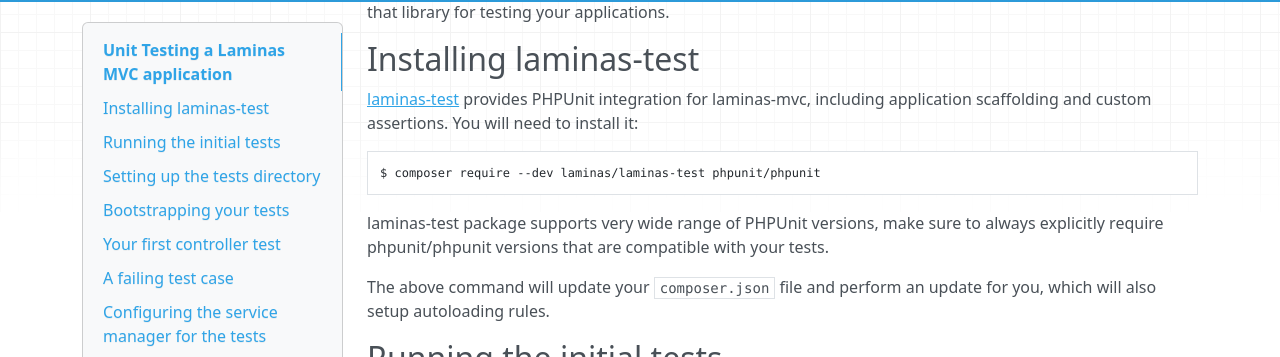
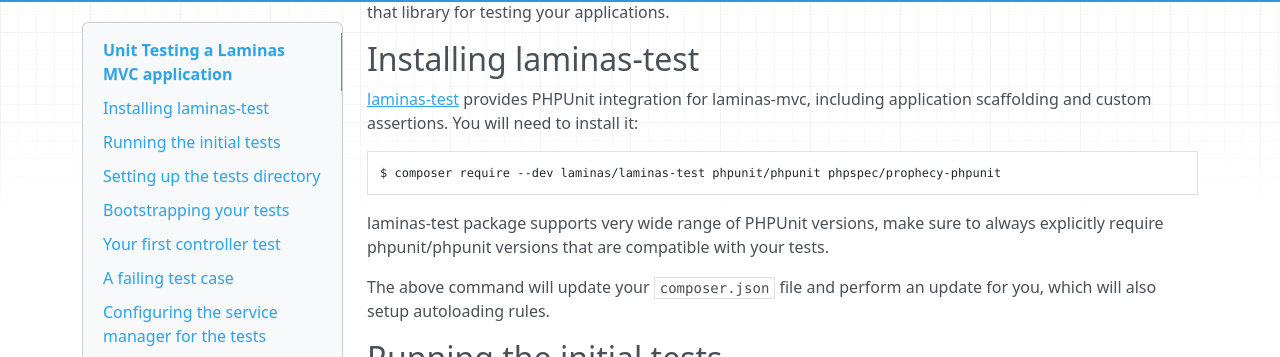
Before and after one commit to laminas/tutorials, an MkDocs documentation site: the page built from docs/book/unit-testing.md, in a window 1280 px wide and 900 px high, scrolled down 368 px. Shown: the part 94-451 px from the top of the window. Built offline with MkDocs 1.6.1, drawn with Linux system fonts in a browser that asks for light colours; nearby versions of some CDN libraries; some of the changed text lies outside the part shown.

Commit message:
Prophesize-PHPunit
The error message:

There was 1 warning:

1) AlbumTest\Controller\AlbumControllerTest::testIndexActionCanBeAccessed PHPUnit\Framework\Exception: This test uses TestCase::prophesize(), but phpspec/prophecy is not installed. Please run "composer require --dev phpspec/prophecy".

but not only phpspec/prophecy needed. We also need phpspec/prophecy-phpunit as error message shown bellow from the phpspec/prophecy that tell us that prophesize is deprecated and removed in PHPUnit 10.

There was 1 warning:

1) AlbumTest\Controller\AlbumControllerTest::testIndexActionCanBeAccessed PHPUnit\Framework\TestCase::prophesize() is deprecated and will be removed in PHPUnit 10. Please use the trait provided by phpspec/prophecy-phpunit.

so you will need phpspec/prophecy-phpunit.

As described in the https://github.com/phpspec/prophecy-phpunit/blob/master/README.md , to use the prophecy, you cannot just simply add:

use Prophecy\PhpUnit\ProphecyTrait;

in the module.

but you also need to (double) declare the use of ProphecyTrait inside the class

Class ...
{
    use ProphecyTrait;

    ...
}

Signed-off-by: Ade M Saragih <ademokoginta@gmail.com>

````diff
--- a/docs/book/unit-testing.md
+++ b/docs/book/unit-testing.md
@@ -27,7 +27,7 @@
 assertions. You will need to install it:
 
 ```bash
-$ composer require --dev laminas/laminas-test phpunit/phpunit
+$ composer require --dev laminas/laminas-test phpunit/phpunit phpspec/prophecy-phpunit
 ```
 
 laminas-test package supports very wide range of PHPUnit versions, make sure to
@@ -348,16 +348,19 @@
 First, let's do some setup.
 
 Add import statements to the top of the test class file for each of the
-`AlbumTable` and `ServiceManager` classes:
+`AlbumTable`, `ServiceManager` and `ProphecyTrait` classes:
 
 ```php
 use Album\Model\AlbumTable;
 use Laminas\ServiceManager\ServiceManager;
+use Prophecy\PhpUnit\ProphecyTrait;
 ```
 
 Now add the following property to the test class:
 
 ```php
+use ProphecyTrait;
+
 protected $albumTable;
 ```
 
@@ -394,7 +397,7 @@
 attempts to override a service, an exception will be raised.
 
 The last method above creates a mock instance of our `AlbumTable` using
-[Prophecy](https://github.com/phpspec/prophecy), an object mocking framework
+[Prophecy](https://github.com/phpspec/prophecy-phpunit), an object mocking framework
 that's bundled and integrated in PHPUnit. The instance returned by
 `prophesize()` is a scaffold object; calling `reveal()` on it, as done in the
 `configureServiceManager()` method above, provides the underlying mock object
@@ -684,9 +687,12 @@
 use RuntimeException;
 use Laminas\Db\ResultSet\ResultSetInterface;
 use Laminas\Db\TableGateway\TableGatewayInterface;
+use Prophecy\PhpUnit\ProphecyTrait;
 
 class AlbumTableTest extends TestCase
 {
+    use ProphecyTrait;
+
     protected function setUp() : void
     {
         $this->tableGateway = $this->prophesize(TableGatewayInterface::class);
````
